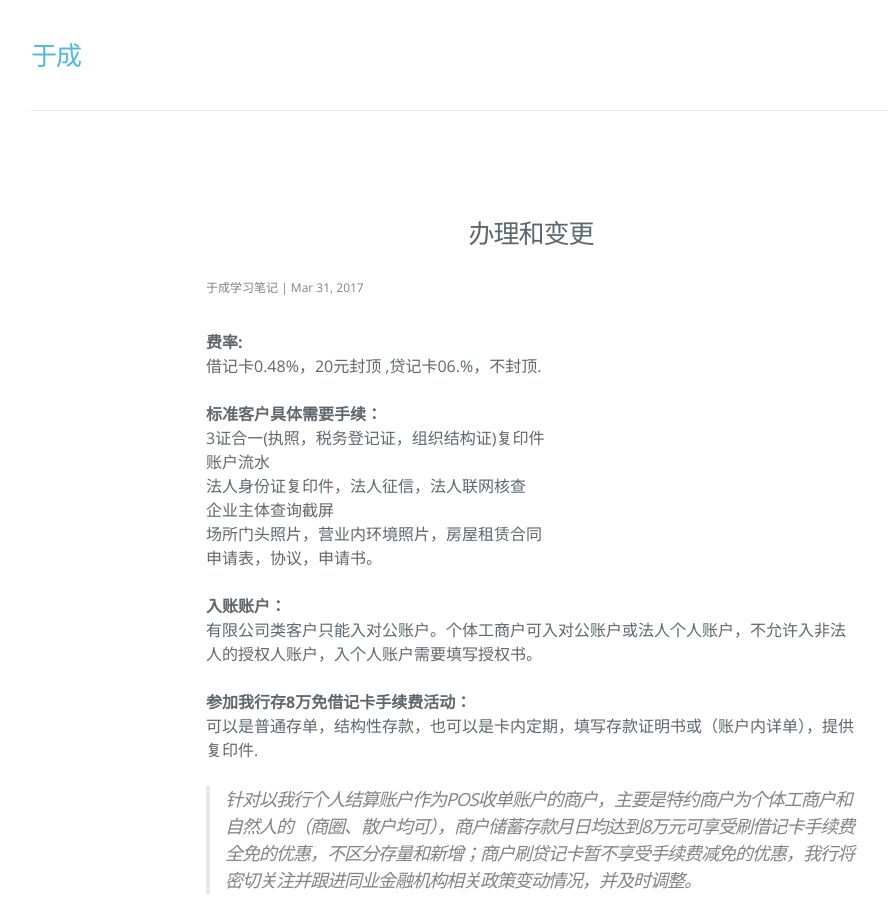
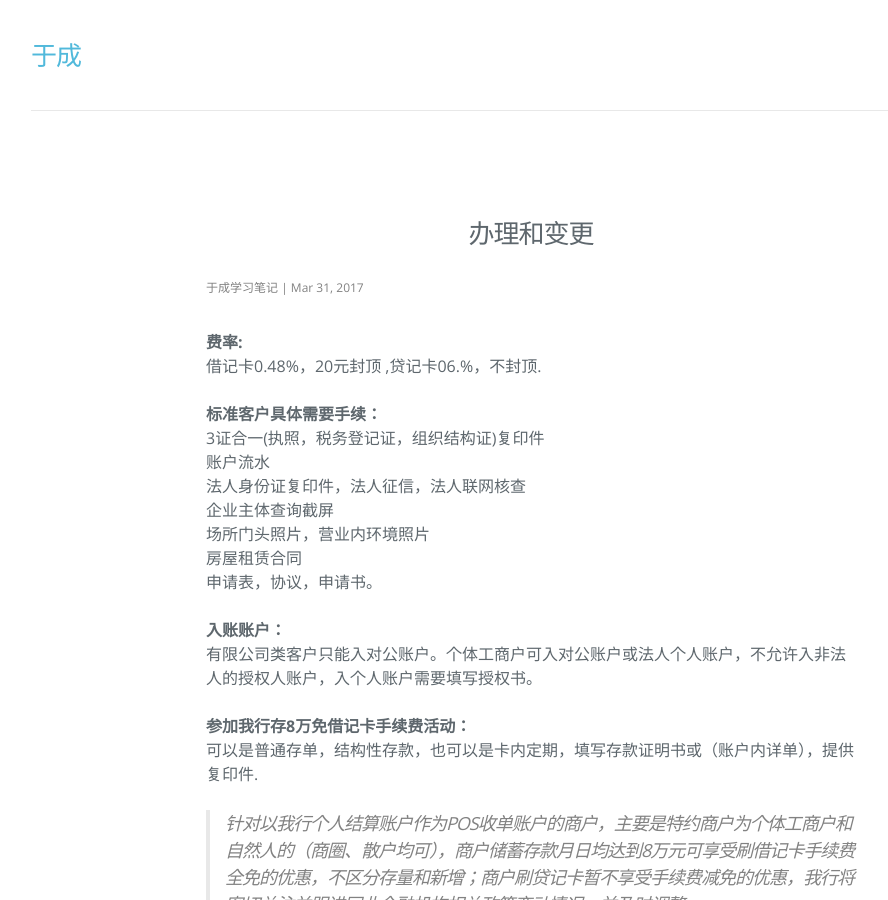
Before and after one commit to hebbank/jekyll, a Jekyll site: the page built from _posts/2017-03-31-bl.md, in a window 1280 px wide and 900 px high. Shown: the whole window, without its empty margins (109-997 px from the left). Built offline with Jekyll 4.4.1, drawn with Linux system fonts in a browser that asks for light colours; nearby versions of some CDN libraries.

Commit message:
Update 办理和变更

```diff
--- a/_posts/2017-03-31-bl.md
+++ b/_posts/2017-03-31-bl.md
@@ -12,7 +12,8 @@ categories: ''
 账户流水
 法人身份证复印件，法人征信，法人联网核查
 企业主体查询截屏
-场所门头照片，营业内环境照片，房屋租赁合同
+场所门头照片，营业内环境照片
+房屋租赁合同
 申请表，协议，申请书。
 
 **入账账户：**
@@ -51,8 +52,6 @@ categories: ''
 **增机**
 执照，法人身份证，盖公章，法人章，支行出具增机申请（支行加盖行法人章）
 
-
-
 **提升贷记卡每日限额**
 （我行pos贷记卡每日限额为10万）营业执照，法人身份证，加盖公章法人章，支行申请（非制式，支行加盖行法人章）。
 
```
